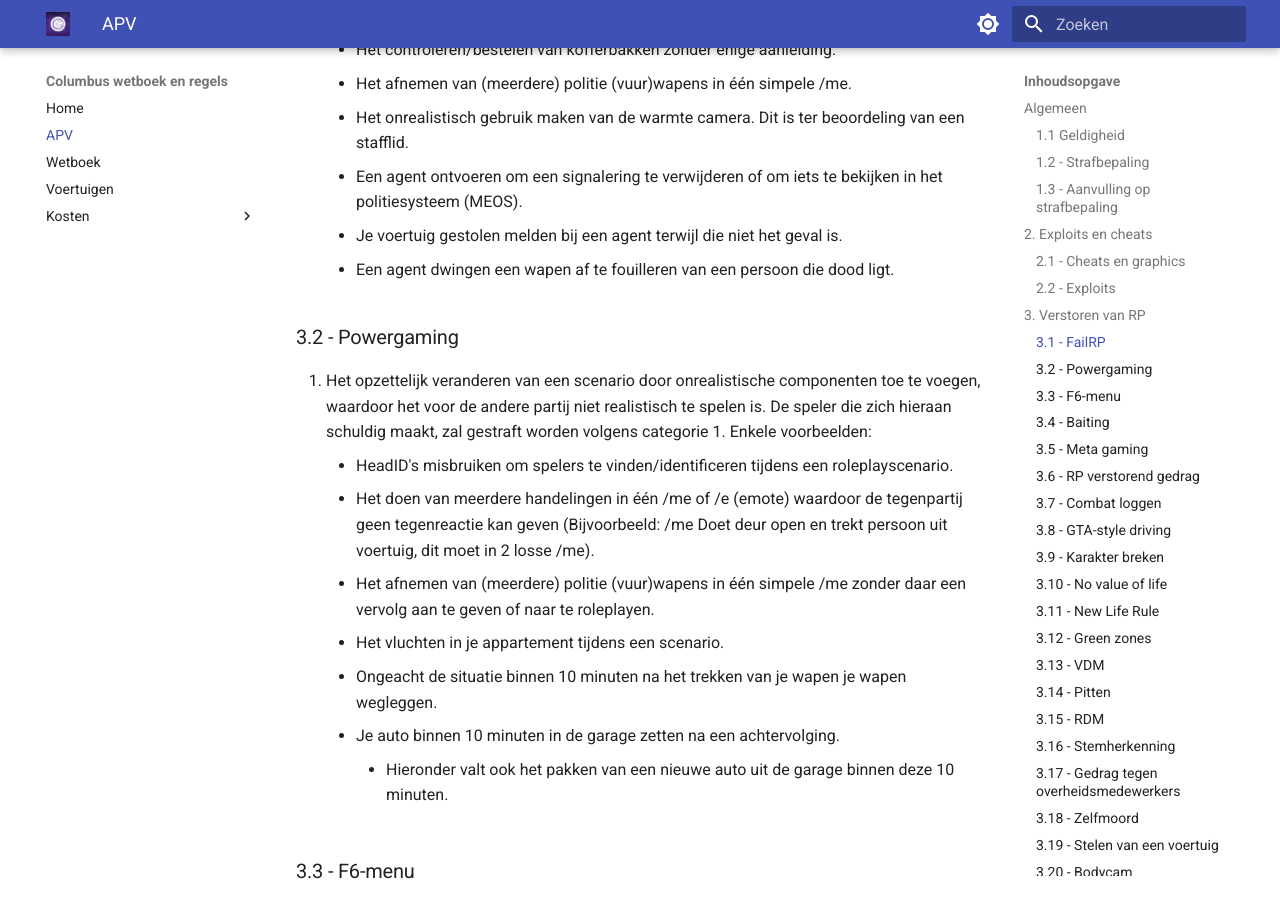
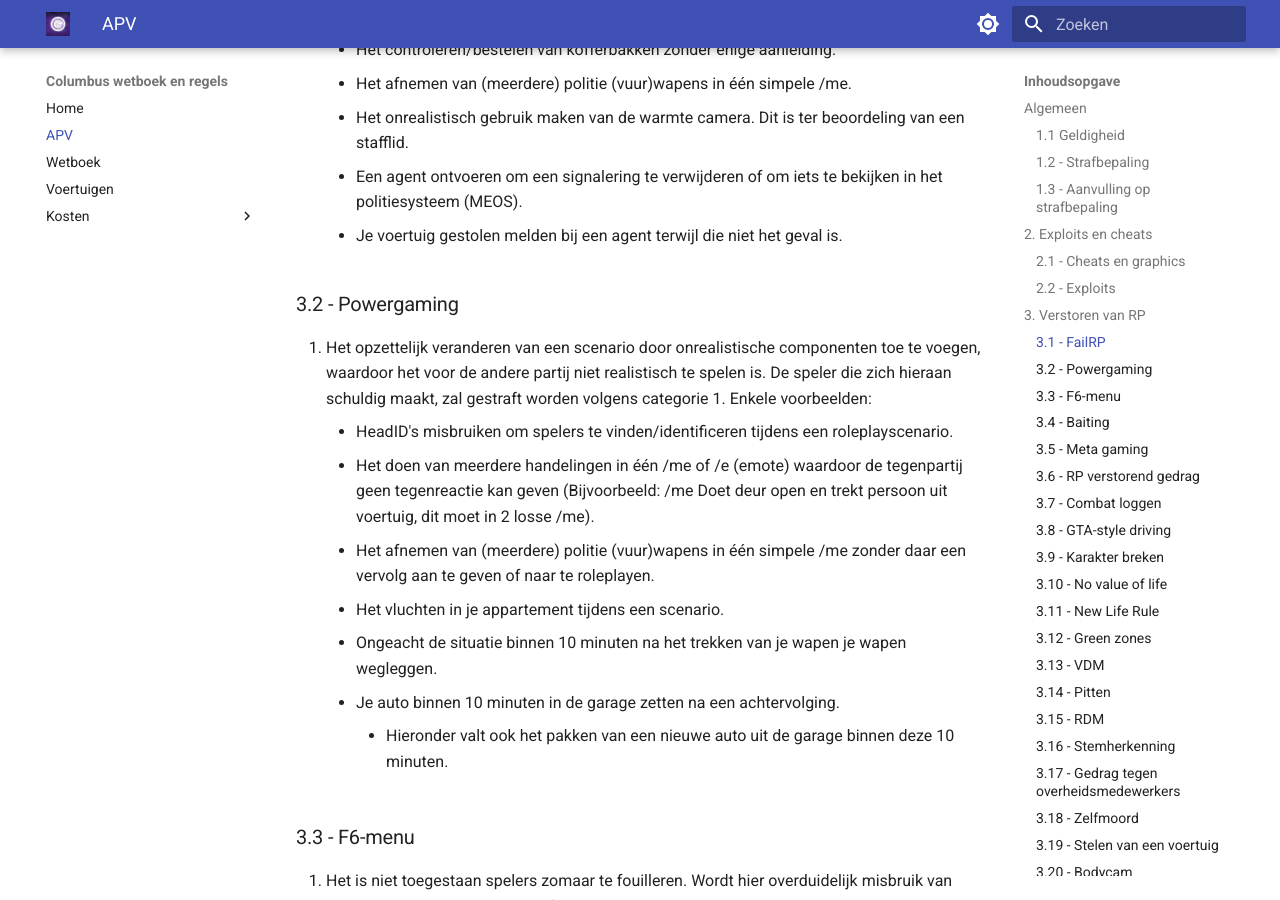
Before and after one commit to FabioK180/Columbus, an MkDocs documentation site: the page built from docs/apv.md, in a window 1280 px wide and 900 px high, scrolled down 2894 px. Built offline with MkDocs 1.6.1 and Material for MkDocs 9.7.7, drawn with Linux system fonts in a browser that asks for light colours.

Commit message:
Aantal aanpassingen extra na bespreking

```diff
--- a/docs/apv.md
+++ b/docs/apv.md
@@ -63,7 +63,6 @@ Voorbeelden hiervan zijn:
     * Het onrealistisch gebruik maken van de warmte camera. Dit is ter beoordeling van een stafflid.
     * Een agent ontvoeren om een signalering te verwijderen of om iets te bekijken in het politiesysteem (MEOS).
     * Je voertuig gestolen melden bij een agent terwijl die niet het geval is.
-    * Een agent dwingen een wapen af te fouilleren van een persoon die dood ligt.
 
 ### 3.2 - Powergaming
 1. Het opzettelijk veranderen van een scenario door onrealistische componenten toe te voegen, waardoor het voor de andere partij niet realistisch te spelen is. De speler die zich hieraan schuldig maakt, zal gestraft worden volgens categorie 1. Enkele voorbeelden:
```
